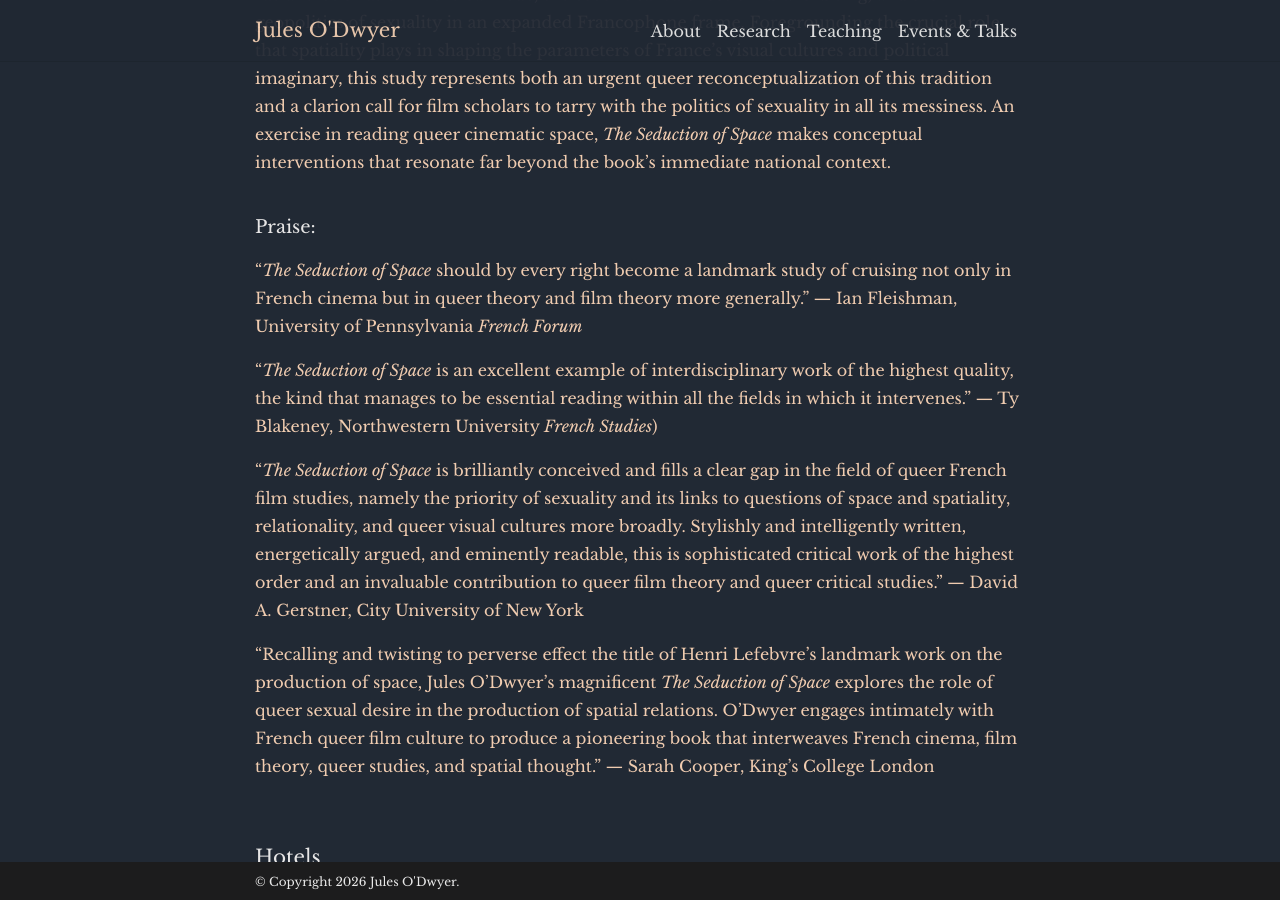
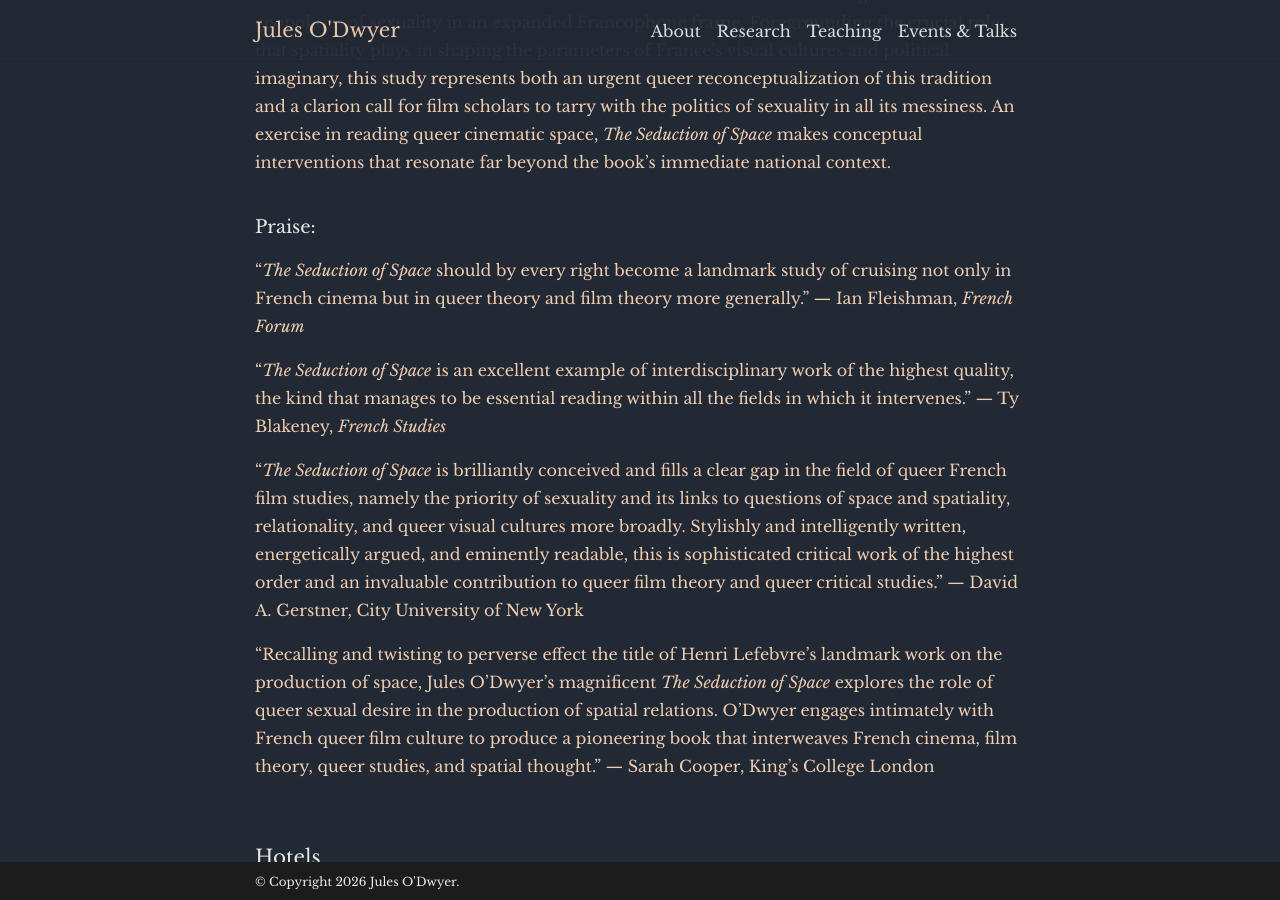
Before and after one commit to julesodwyer/julesodwyer.github.io, a Jekyll site: the page built from _pages/research.md, in a window 1280 px wide and 900 px high, scrolled down 1180 px. Built offline with Jekyll 4.4.1, drawn with Linux system fonts in a browser that asks for light colours; comment, search, counter and statistics services are not loaded; a style sheet for code colours, icons or effects is not loaded.

Commit message:
Update research.md

```diff
--- a/_pages/research.md
+++ b/_pages/research.md
@@ -23,9 +23,9 @@
 
 ### Praise:
 
-"_The Seduction of Space_ should by every right become a landmark study of cruising not only in French cinema but in queer theory and film theory more generally." — Ian Fleishman, University of Pennsylvania [_French Forum_](https://muse.jhu.edu/pub/56/article/975506)
+"_The Seduction of Space_ should by every right become a landmark study of cruising not only in French cinema but in queer theory and film theory more generally." — Ian Fleishman, [_French Forum_](https://muse.jhu.edu/pub/56/article/975506)
 
-"_The Seduction of Space_ is an excellent example of interdisciplinary work of the highest quality, the kind that manages to be essential reading within all the fields in which it intervenes." — Ty Blakeney, Northwestern University [_French Studies_](https://www.liverpooluniversitypress.co.uk/doi/10.3828/fs.2026.80.2.41))
+"_The Seduction of Space_ is an excellent example of interdisciplinary work of the highest quality, the kind that manages to be essential reading within all the fields in which it intervenes." — Ty Blakeney, [_French Studies_](https://www.liverpooluniversitypress.co.uk/doi/10.3828/fs.2026.80.2.41)
 
 "_The Seduction of Space_ is brilliantly conceived and fills a clear gap in the field of queer French film studies, namely the priority of sexuality and its links to questions of space and spatiality, relationality, and queer visual cultures more broadly. Stylishly and intelligently written, energetically argued, and eminently readable, this is sophisticated critical work of the highest order and an invaluable contribution to queer film theory and queer critical studies." — David A. Gerstner, City University of New York
 
```
